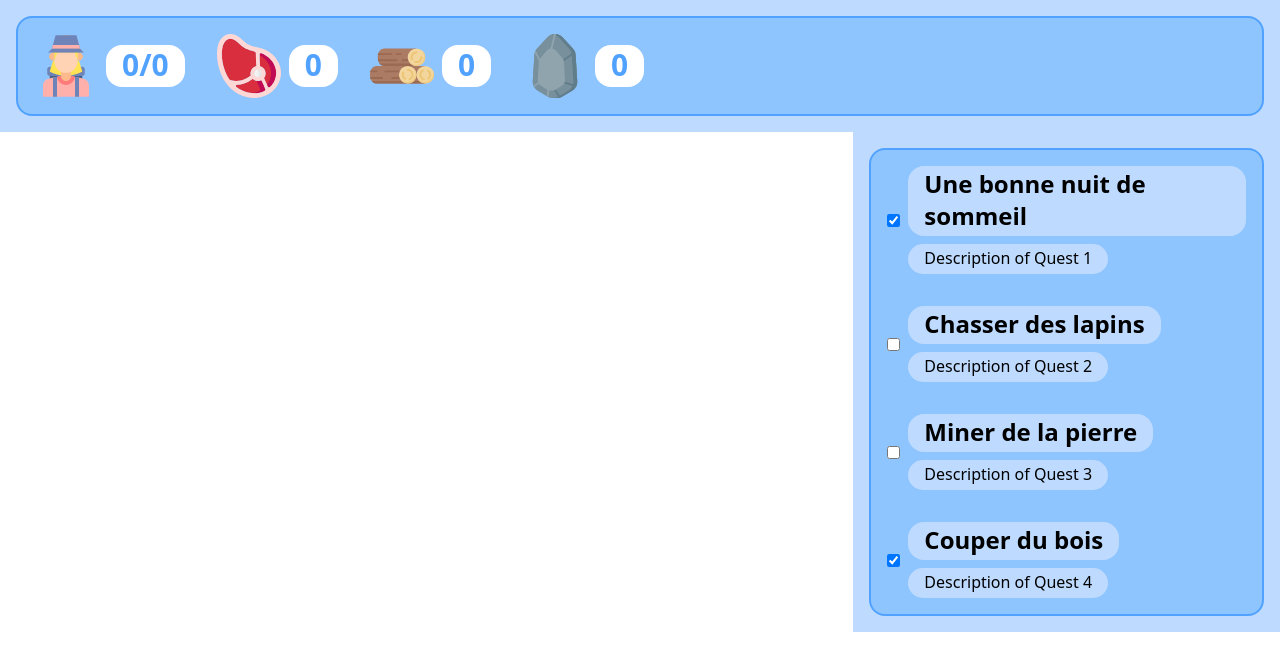
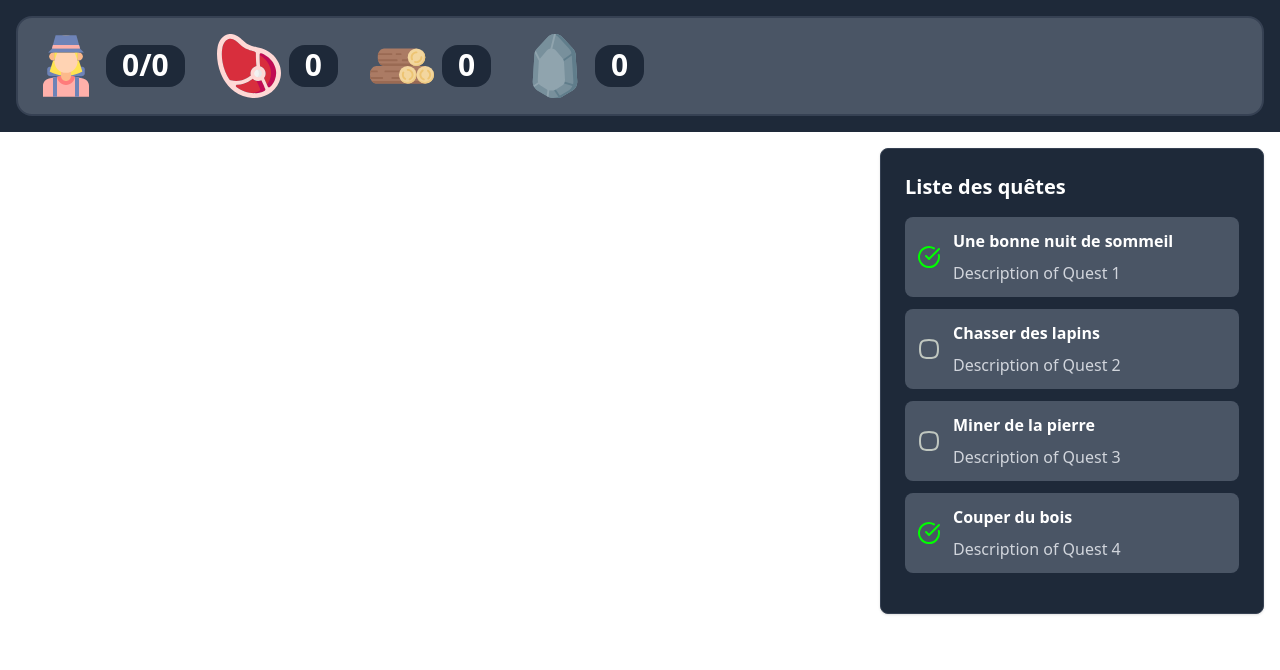
Before and after one commit to hyponeros-cefim/cefim-react-game, a React (Vite) app: page / in a window 1280 px wide. Both pictures are taken after a click on the button "Play". Shown: the top 670 px of the page. Built offline with nearby package versions, Linux system fonts and the light colour scheme.

Commit message:
feat: améliorer l'affichage des quêtes et des ressources avec des styles et des icônes mis à jour

```diff
--- a/src/components/QuestList.tsx
+++ b/src/components/QuestList.tsx
@@ -1,3 +1,5 @@
+import { CircleCheckBigIcon, SquircleIcon } from 'lucide-react';
+
 interface Quest {
   id: number;
   state: boolean;
@@ -15,14 +17,14 @@ const QuestList = () => {
 
   function renderQuest(quest: Quest) {
     return (
-      <li key={quest.id} className={'flex items-center w-full p-4 gap-2'}>
-        <input type="checkbox" checked={quest.state} />
-        <div className="flex flex-col items-start gap-2">
-          <p className="text-black text-2xl font-bold bg-blue-200 rounded-2xl pt-0.5 pb-1 px-4">{quest.name}</p>
-          <p className="text-black text-base font-normal bg-blue-200 rounded-2xl pt-0.5 pb-1 px-4">
-            {quest.description}
-          </p>
-        </div>
+      <li key={quest.id}>
+        <button className="flex items-center cursor-pointer w-full p-3 text-base font-bold  rounded-lg group hover:shadow bg-gray-600 hover:bg-gray-500 text-white">
+          {quest.state ? <CircleCheckBigIcon color="#00ff00" /> : <SquircleIcon color="#c0c7c0" />}
+          <div className="flex flex-col items-start gap-2">
+            <span className="flex-1 ms-3 whitespace-nowrap">{quest.name}</span>
+            <span className="flex-1 ms-3  text-gray-300 font-medium ">{quest.description}</span>
+          </div>
+        </button>
       </li>
     );
   }
@@ -33,11 +35,10 @@ const QuestList = () => {
   // Afficher la prochaine quête à valider
 
   return (
-    <div className="flex items-center justify-end">
-      <div className="bg-blue-200 p-4 flex items-center justify-center w-1/3">
-        <ul className="flex flex-col items-center bg-blue-300 rounded-2xl border-2 border-blue-400 w-full">
-          {questList.map((quest) => renderQuest(quest))}
-        </ul>
+    <div className="flex justify-end m-4">
+      <div className="w-full max-w-sm p-4 border rounded-lg shadow-sm sm:p-6 bg-gray-800 border-gray-700">
+        <h5 className="mb-3 text-base font-semibold  md:text-xl text-white">Liste des quêtes</h5>
+        <ul className="my-4 space-y-3">{questList.map((quest) => renderQuest(quest))}</ul>
       </div>
     </div>
   );
--- a/src/components/ResourcePanel.tsx
+++ b/src/components/ResourcePanel.tsx
@@ -6,7 +6,7 @@ import type { FC } from 'react';
 
 const StyleResource = {
   li: 'flex items-center gap-2',
-  p: 'text-blue-400 text-3xl font-bold bg-white rounded-2xl  pt-0.5 pb-1 px-4',
+  p: 'text-white text-3xl font-bold bg-gray-800 rounded-2xl  pt-0.5 pb-1 px-4',
 };
 
 interface ResourcePanelProps {
@@ -19,8 +19,8 @@ interface ResourcePanelProps {
 
 const ResourcePanel: FC<ResourcePanelProps> = ({ survivor, availableSurvivor, meat, wood, stone }) => {
   return (
-    <div className="bg-blue-200 p-4 w-full  ">
-      <ul className="flex items-center bg-blue-300 p-4 rounded-2xl border-2 border-blue-400 gap-8">
+    <div className="bg-gray-800 border-gray-700 p-4 w-full  ">
+      <ul className="flex items-center bg-gray-600 p-4 rounded-2xl border-2 border-gray-700 gap-8">
         <li className={StyleResource.li}>
           <img className="w-16" src={survivorIcon} alt="Survivor Icon" />
           <p className={StyleResource.p}>{`${survivor}/${availableSurvivor}`}</p>
```
